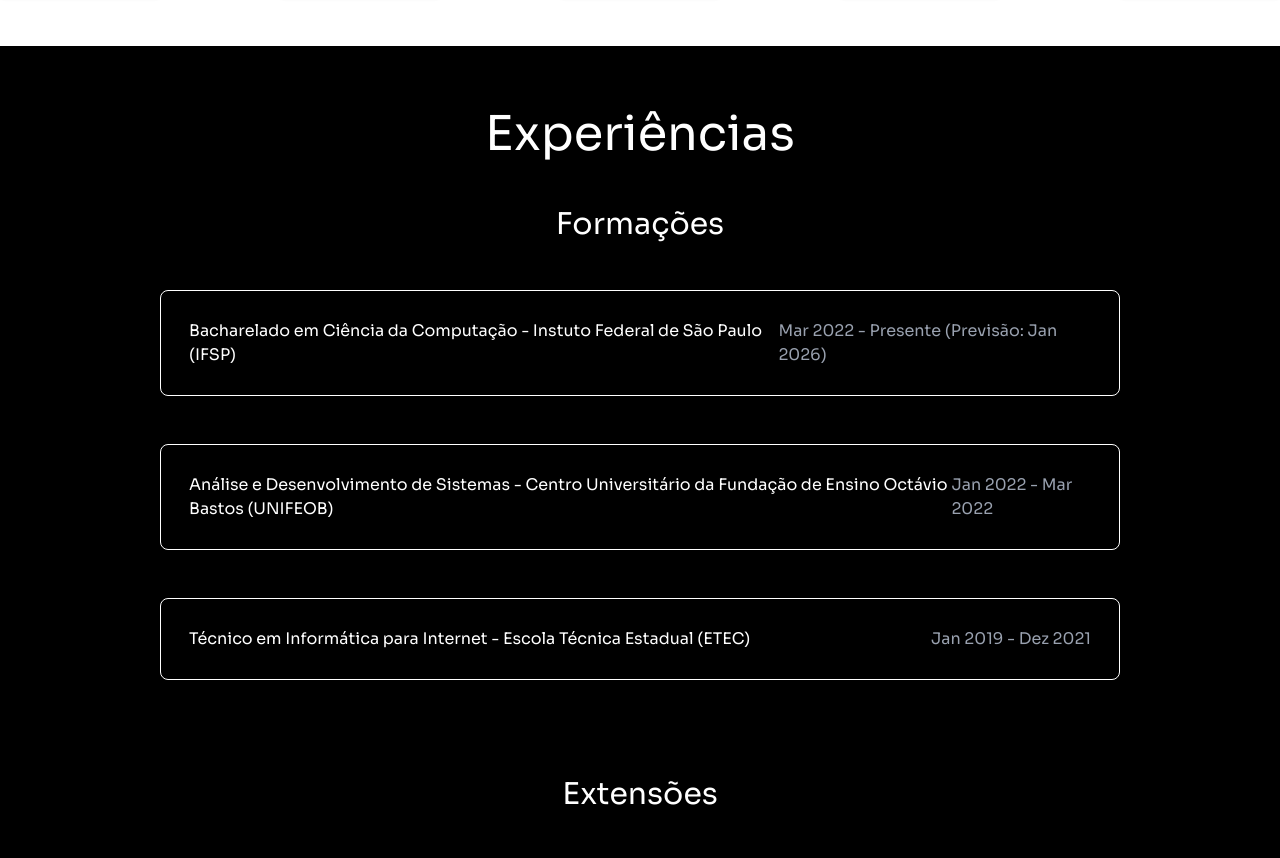
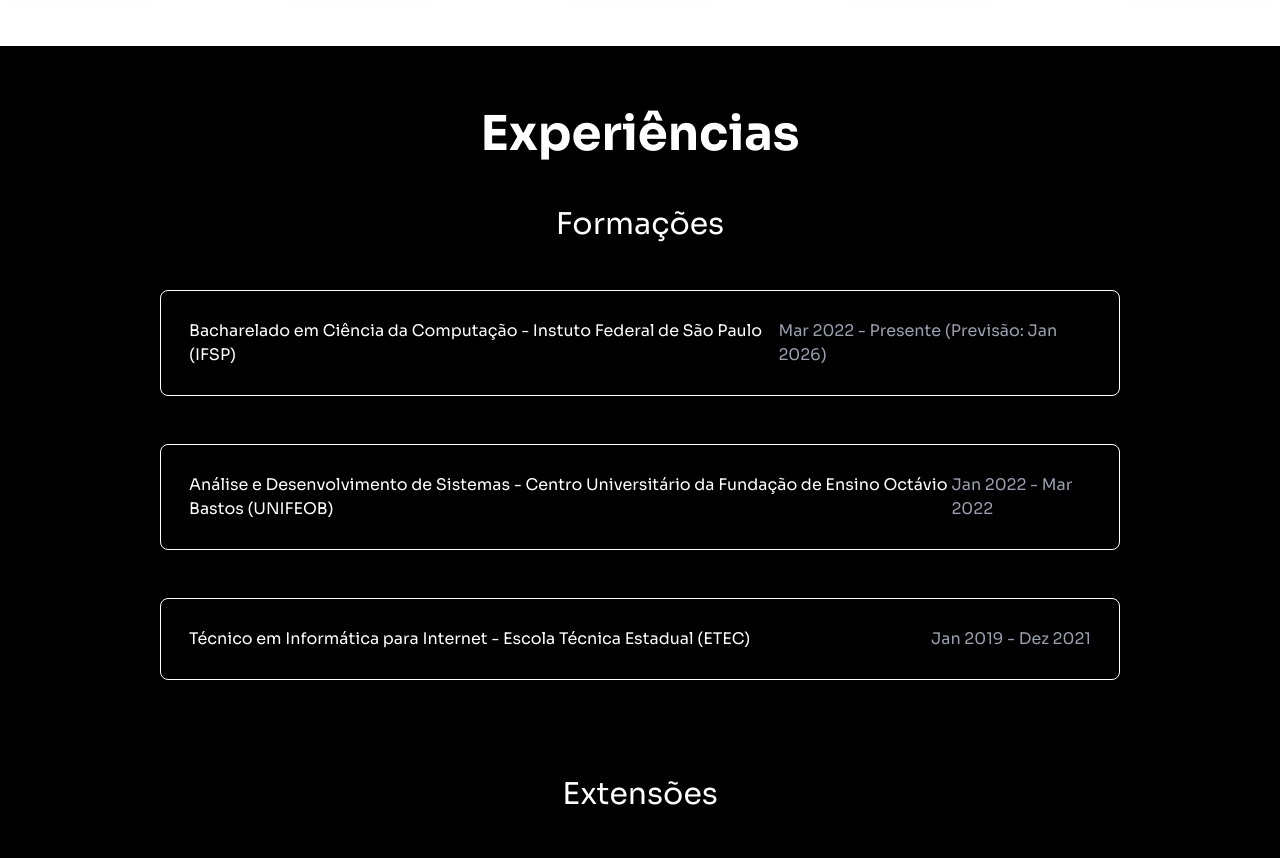
Before and after one commit to VictorRms03/Meu-Portfolio, a Next.js app: page / in a window 1280 px wide. Shown: the part 1310-2168 px from the top of the page. Built offline with nearby package versions, Linux system fonts and the light colour scheme.

Commit message:
feat: Titulo 'Experience' agora é negrito

```diff
--- a/src/components/Experience.tsx
+++ b/src/components/Experience.tsx
@@ -8,7 +8,7 @@
 
             <div className="max-w-9/12 mx-auto flex justify-center mb-12">
 
-                <h2 className="text-5xl"> Experiências </h2>
+                <h2 className="text-5xl font-bold"> Experiências </h2>
 
             </div>
 
```
